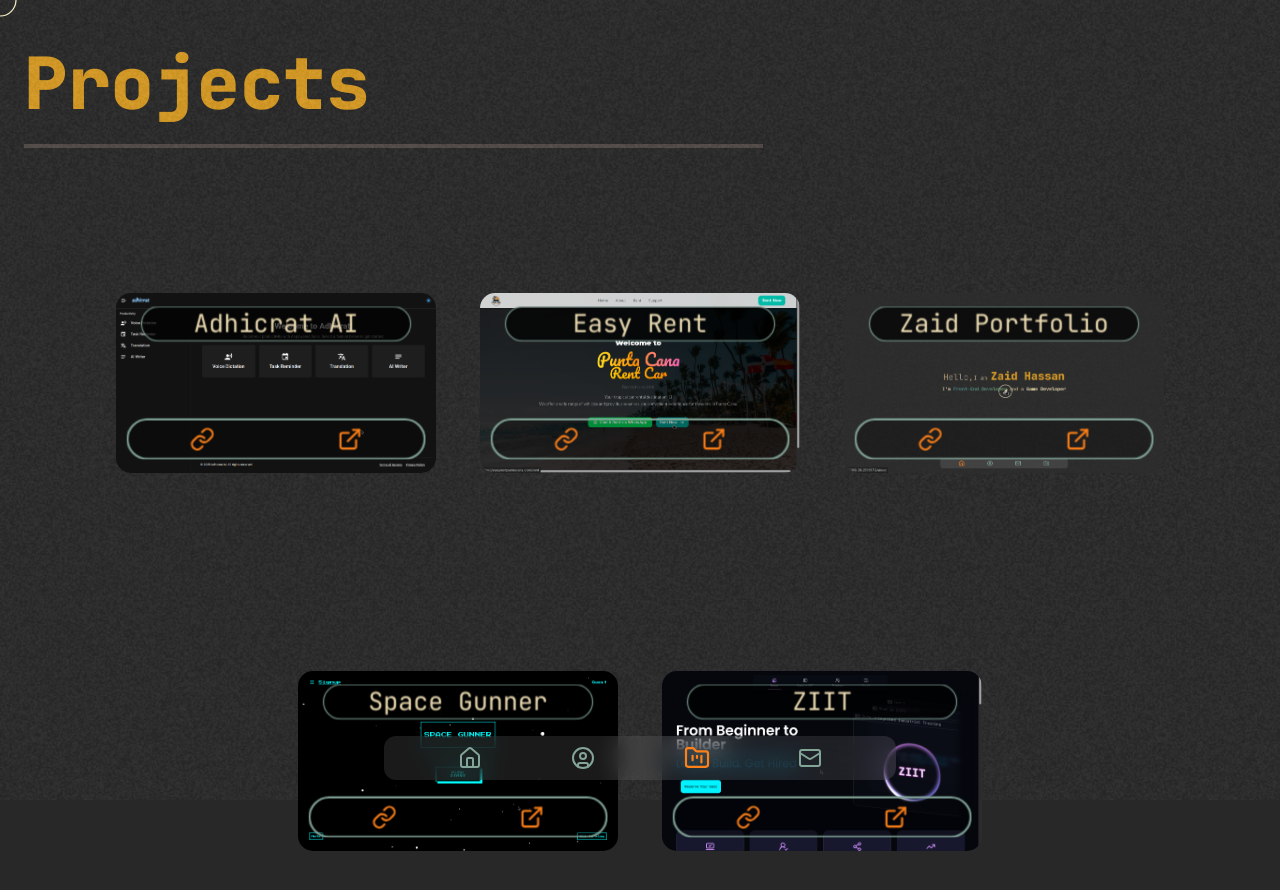
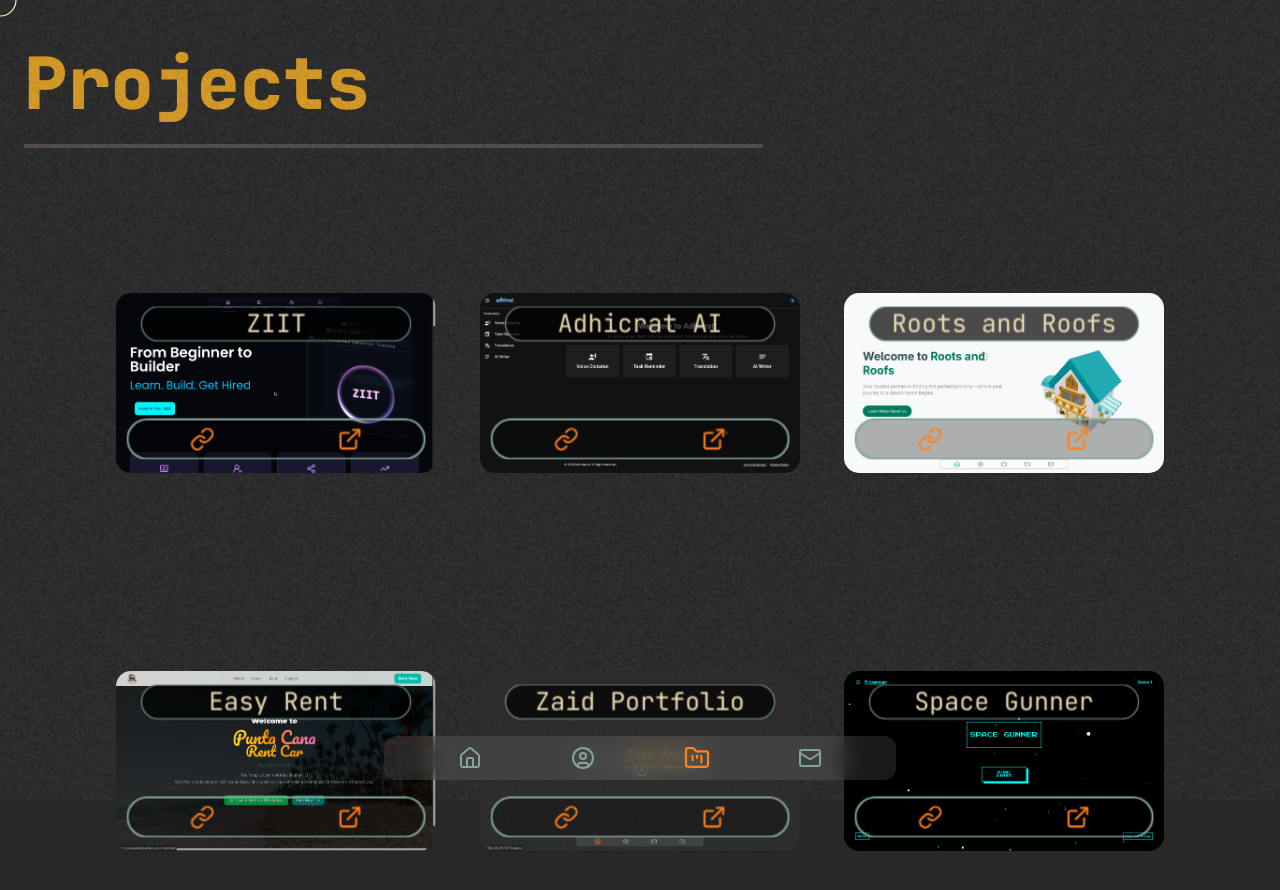
Before and after one commit to zaid-hassan/zaid-hassan.github.io, a React (Vite) app: page /projects in a window 1280 px wide. Shown: the top 890 px of the page. Built offline with nearby package versions, Linux system fonts and the light colour scheme.

Commit message:
Add rootsandroofs

```diff
--- a/src/Pages/Projects/Projects.jsx
+++ b/src/Pages/Projects/Projects.jsx
@@ -11,12 +11,28 @@ import { setCursorType } from "../../../features/cursorType/cursorType";
 
 const projects = [
   {
+    imgSrc: "/project/ziit.png",
+    altText: "Ziit",
+    captionText: "ZIIT",
+    name: "ZIIT",
+    githubLink: "https://github.com/Zuraverse/industrytrainingzura/",
+    liveLink: "https://ziit.netlify.app/",
+  },
+  {
     imgSrc: "/project/adhicrat.png",
     altText: "Adhicrat AI",
     captionText: "Adhicrat AI",
     name: "Adhicrat AI",
     githubLink: "https://github.com/zaid-hassan/adhicrat_ai",
     liveLink: "https://adhicrat-ai.vercel.app",
+  },
+  {
+    imgSrc: "/project/rootsandroofs.png",
+    altText: "Roots and Roofs",
+    captionText: "Roots and Roofs",
+    name: "Roots and Roofs",
+    githubLink: "https://github.com/zaid-hassan/rootsnroofs",
+    liveLink: "https://rootsandroofs.netlify.app",
   },
   {
     imgSrc: "/project/easyrent.png",
@@ -42,14 +58,7 @@ const projects = [
     githubLink: "https://github.com/zaid-hassan/zaid-hassan.github.io",
     liveLink: "https://space-gunner.netlify.app/",
   },
-  {
-    imgSrc: "/project/ziit.png",
-    altText: "Ziit",
-    captionText: "ZIIT",
-    name: "ZIIT",
-    githubLink: "https://github.com/Zuraverse/industrytrainingzura/",
-    liveLink: "https://ziit.netlify.app/",
-  },
+
 ];
 
 function Projects() {
@@ -107,6 +116,7 @@ function Projects() {
                       onMouseEnter={() => dispatch(setCursorType("link"))}
                       onMouseLeave={() => dispatch(setCursorType("default"))}
                       href={project.githubLink}
+                      target="_blank"
                       className="text-gruv-dark-accent cursor-none hover:text-gruv-dark-accent-alt w-full h-full flex justify-center items-center"
                     >
                       <Link />
@@ -115,6 +125,7 @@ function Projects() {
                       onMouseEnter={() => dispatch(setCursorType("link"))}
                       onMouseLeave={() => dispatch(setCursorType("default"))}
                       href={project.liveLink}
+                      target="_blank"
                       className="text-gruv-dark-accent cursor-none hover:text-gruv-dark-accent-alt w-full h-full flex justify-center items-center"
                     >
                       <ExternalLink />
```
Also changed, not shown: public/project/rootsandroofs.png (added).
